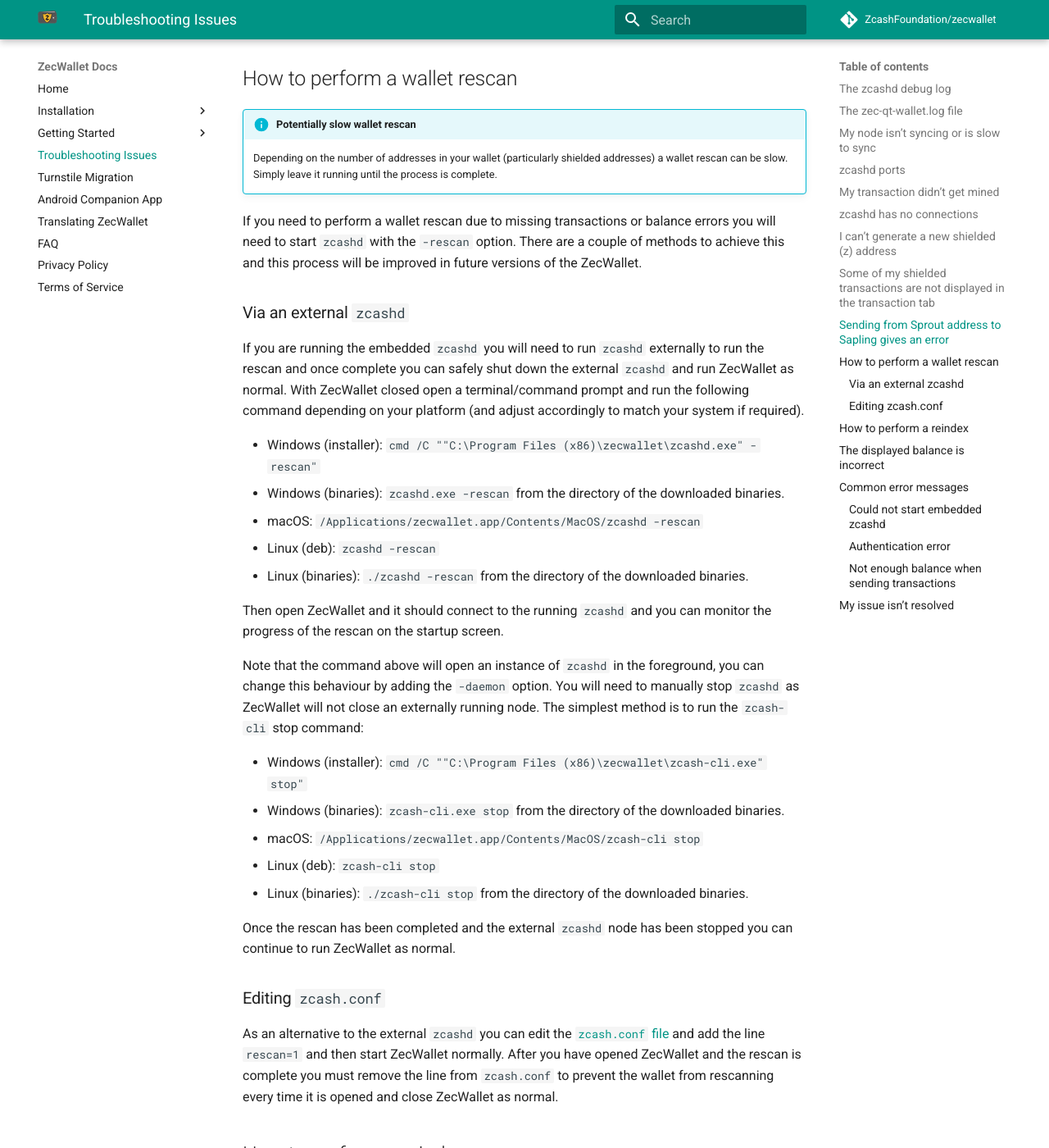
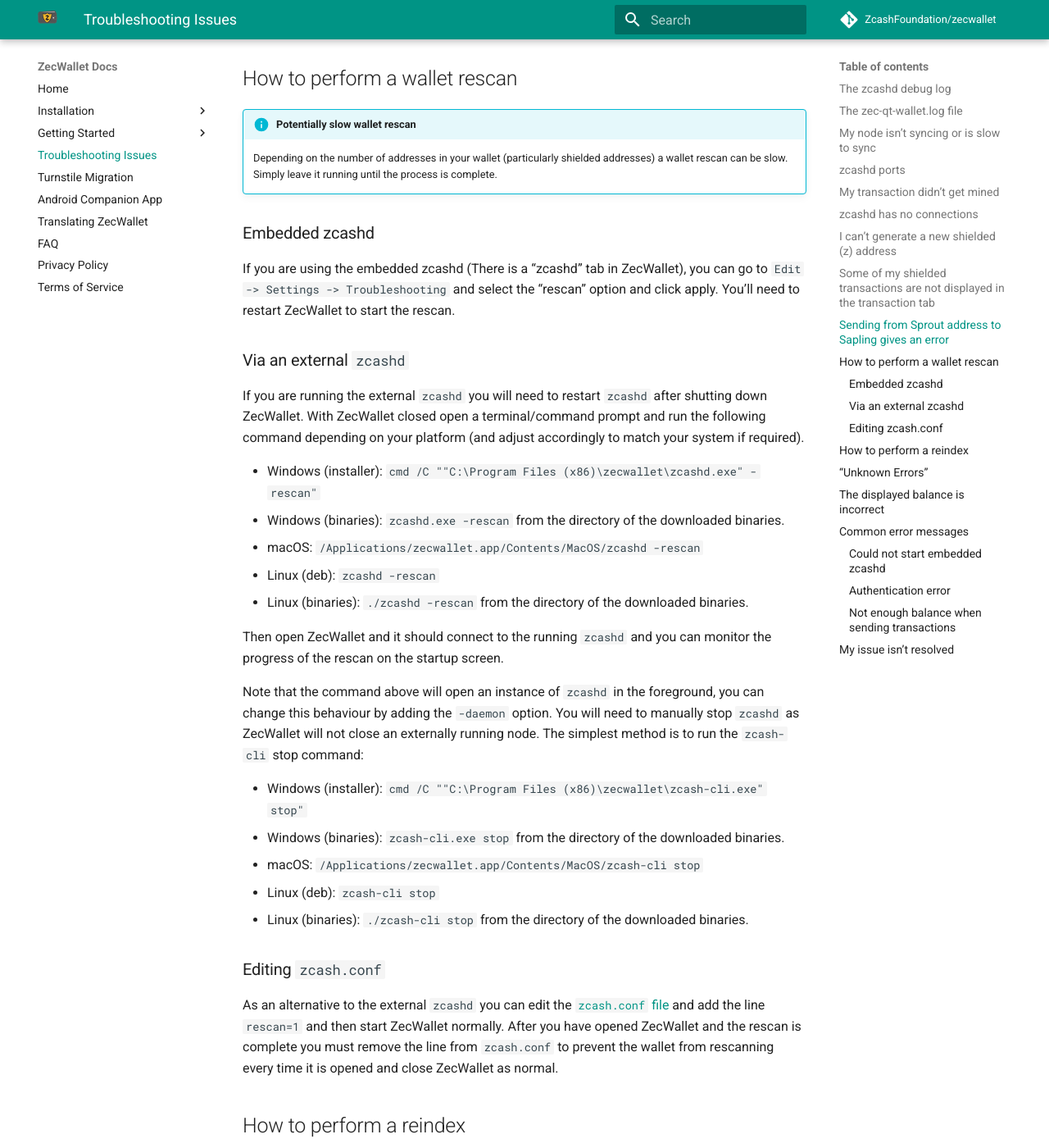
Before and after one commit to adityapk00/zqw-docs, an MkDocs documentation site: the page built from docs/troubleshooting.md, in a window 1280 px wide and 1400 px high, scrolled down 2681 px. Shown: the whole window at 82% size. Built offline with MkDocs 1.6.1 and Material for MkDocs 9.7.7, drawn with Linux system fonts in a browser that asks for light colours; comment, search, counter and statistics services are not loaded; some of the changed text lies outside the part shown.

Commit message:
Update troubleshooting

````diff
--- a/docs/troubleshooting.md
+++ b/docs/troubleshooting.md
@@ -74,11 +74,12 @@
 !!! info "Potentially slow wallet rescan"
     Depending on the number of addresses in your wallet (particularly shielded addresses) a wallet rescan can be slow. Simply leave it running until the process is complete.
 
-If you need to perform a wallet rescan due to missing transactions or balance errors you will need to start `zcashd` with the `-rescan` option. There are a couple of methods to achieve this and this process will be improved in future versions of the ZecWallet.
+### Embedded zcashd
+If you are using the embedded zcashd (There is a "zcashd" tab in ZecWallet), you can go to `Edit -> Settings -> Troubleshooting` and select the "rescan" option and click apply. You'll need to restart ZecWallet to start the rescan.
 
 ### Via an external `zcashd`
 
-If you are running the embedded `zcashd` you will need to run `zcashd` externally to run the rescan and once complete you can safely shut down the external `zcashd` and run ZecWallet as normal. With ZecWallet closed open a terminal/command prompt and run the following command depending on your platform (and adjust accordingly to match your system if required).
+If you are running the external `zcashd` you will need to restart `zcashd` after shutting down ZecWallet.  With ZecWallet closed open a terminal/command prompt and run the following command depending on your platform (and adjust accordingly to match your system if required).
 
 * Windows (installer): `cmd /C ""C:\Program Files (x86)\zecwallet\zcashd.exe" -rescan"`
 * Windows (binaries): `zcashd.exe -rescan` from the directory of the downloaded binaries.
@@ -96,7 +97,6 @@
 * Linux (deb): `zcash-cli stop`
 * Linux (binaries): `./zcash-cli stop` from the directory of the downloaded binaries.
 
-Once the rescan has been completed and the external `zcashd` node has been stopped you can continue to run ZecWallet as normal.
 
 ### Editing `zcash.conf`
 
@@ -111,6 +111,22 @@
 ``` bash
 zcashd -reindex
 ```
+
+## "Unknown Errors"
+If you are seeing "Unknown Error" error messages, your Zcash params may have become corrupt, and ZecWallet or zcashd are having trouble. You should delete the zcash params directory and restart ZecWallet.
+
+Delete all the files under these directories:
+
+* Windows: `%HOMEPATH%\AppData\Roaming\ZcashParams\`
+* macOS: `~/Library/Application Support/ZcashParams/`
+* Linux: `~/.zcash-params/`
+
+
+!!! info "Large Download"
+    The params files together are about 1.7GB in size, so your download may take a while
+
+
+ZecWallet will then re-download the params files when restarted.
 
 ## The displayed balance is incorrect
 
````
